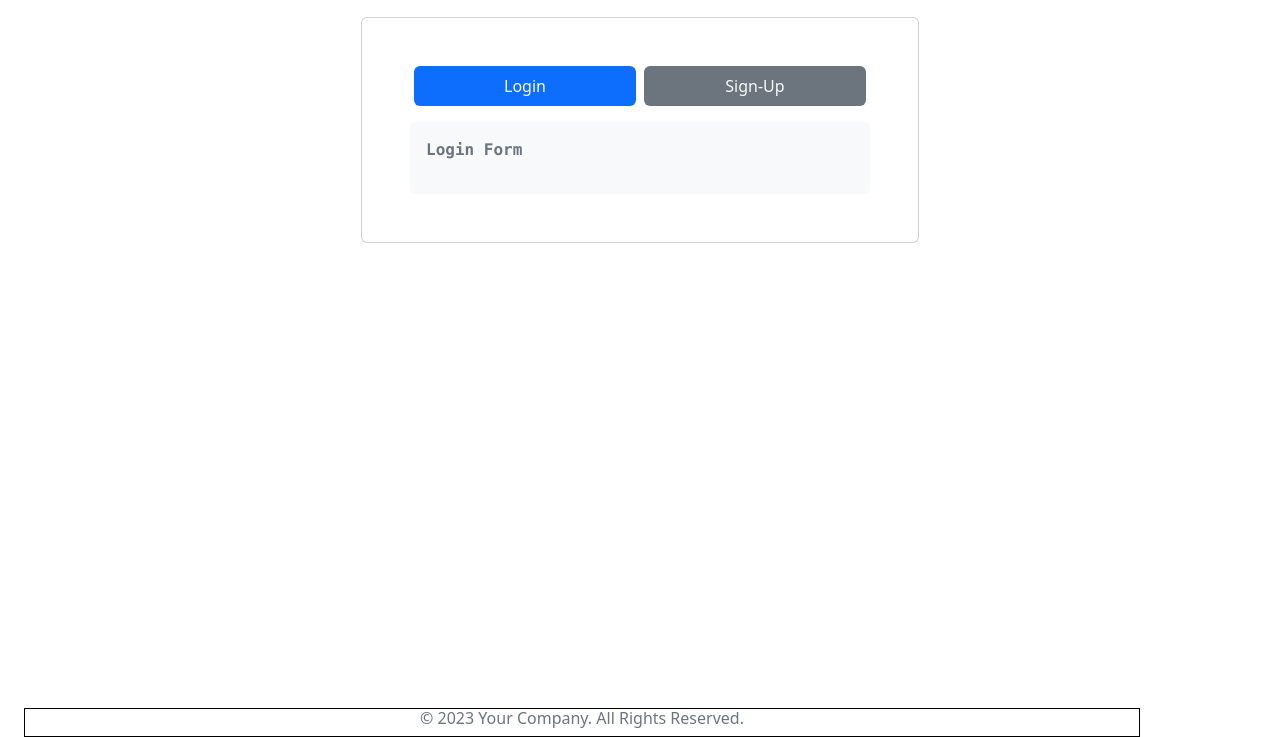
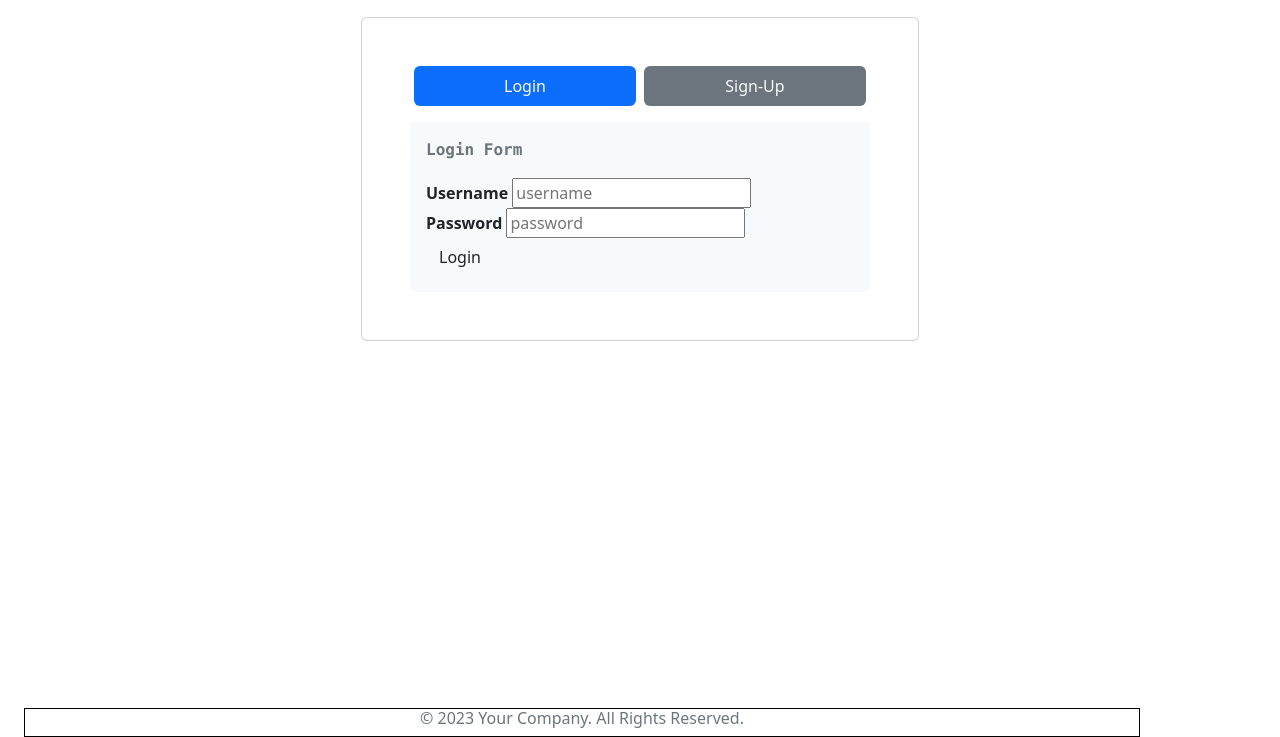
Before and after one commit to codesafi/web_dev_learn, a plain HTML site: page index.html in a window 1280 px wide. Shown: the part 63-800 px from the top of the page. Drawn offline with nearby package versions, Linux system fonts and the light colour scheme.

Commit message:
login/signUp form create

```diff
--- a/index.html
+++ b/index.html
@@ -37,8 +37,10 @@
                 <div class="w-50  d-flex justify-content-center mx-1" >
                     <div class="bg-primary w-100 p-2 text-center rounded" onclick="switchTab('login')">
 
-                        <span class="text-light">Login</span></div>
+                        <span class= "text-light">Login</span></div>
                 </div>
+
+
 
 
                 <div class="w-50  d-flex justify-content-center mx-1">
@@ -50,11 +52,41 @@
 
             <div id="login_form_div" class=" mt-3 p-3 bg-light rounded">
                 <p class="font-monospace fw-bold text-secondary">Login Form</p>
+
+                <div class="log-form">
+
+                    <form>
+                      <label><b>Username</b></label>
+                      <input type="text"  placeholder="username" /><br>
+
+
+                      <label><b>Password</b></label>
+                      <input type="password" placeholder="password" /><br>
+
+                      <button type="submit" class="btn">Login</button>
+
+                    </form>
+                  </div><!--end log form -->
+
+
             </div>
 
 
             <div id="signup_form_div" class=" mt-3 p-3 bg-light rounded" hidden>
                 <p class="font-monospace fw-bold text-secondary">Sign-Up Form</p>
+
+                 <form>
+                    <label><b>First Name</b></label>
+                    <input type="text" placeholder="user first name"><br>
+                    <label><b>last Name</b></label><input type="text" placeholder="user last name"><br>
+
+                    <label><b>Email Address</b></label><input type="email" placeholder="Email address"><br>
+                    <label><b>password</b></label><input type="password" placeholder="password"><br>
+                    <button type="submit" class="btn">Sign-Up</button>
+                 </form>
+
+
+
             </div>
 
         </div>
--- a/scripts/loginSignUp.js
+++ b/scripts/loginSignUp.js
@@ -14,3 +14,9 @@ function switchTab(showTab) {
     signupForm.removeAttribute('hidden');
   }
 }
+
+
+// const content = document.querySelector('.text-light');
+// content.addEventListener('click', function(){
+//    console.log('i have clicked on login btn');
+// });
```
